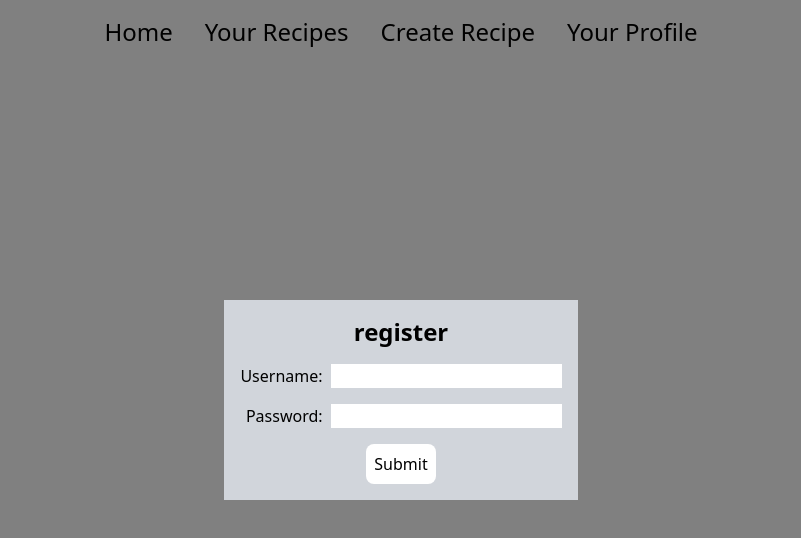
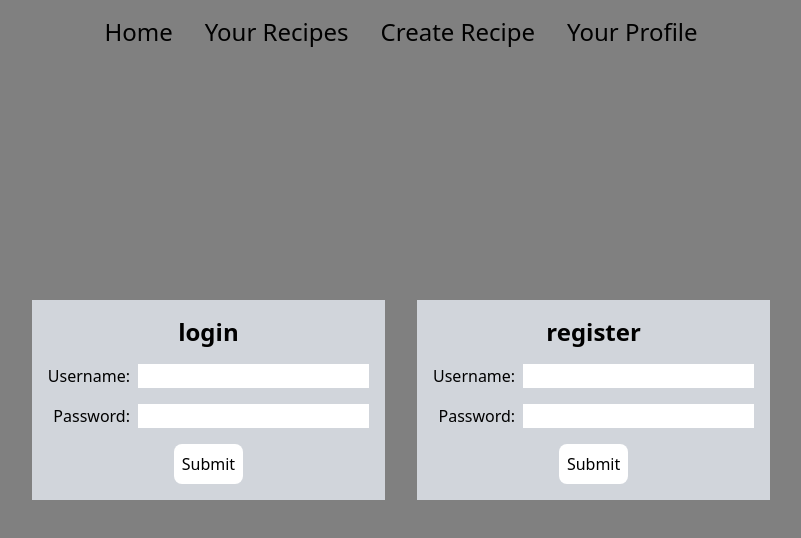
Before and after one commit to Nicholas-Abell/food_buddy, a Next.js app: page /auth in a window 1280 px wide. Shown: the top 538 px of the page, without its empty margins (239-1040 px from the left). Built offline with nearby package versions, Linux system fonts and the light colour scheme.

Commit message:
added login form

```diff
--- a/app/auth/page.tsx
+++ b/app/auth/page.tsx
@@ -5,21 +5,10 @@ import Form from "./Form";
 type pageProps = {};
 
 const Auth: React.FC<pageProps> = () => {
-
   return (
     <div className="flex justify-center items-center gap-8">
-      {/* <Form
-        username={username}
-        setUsername={setUsername}
-        password={password}
-        setPassword={setPassword}
-        label="Login"
-        isLoading={isLoading}
-        setIsLoading={setIsLoading}
-      /> */}
-      <Form
-        label="register"
-      />
+      <Form label="login" />
+      <Form label="register" />
     </div>
   );
 };
```
